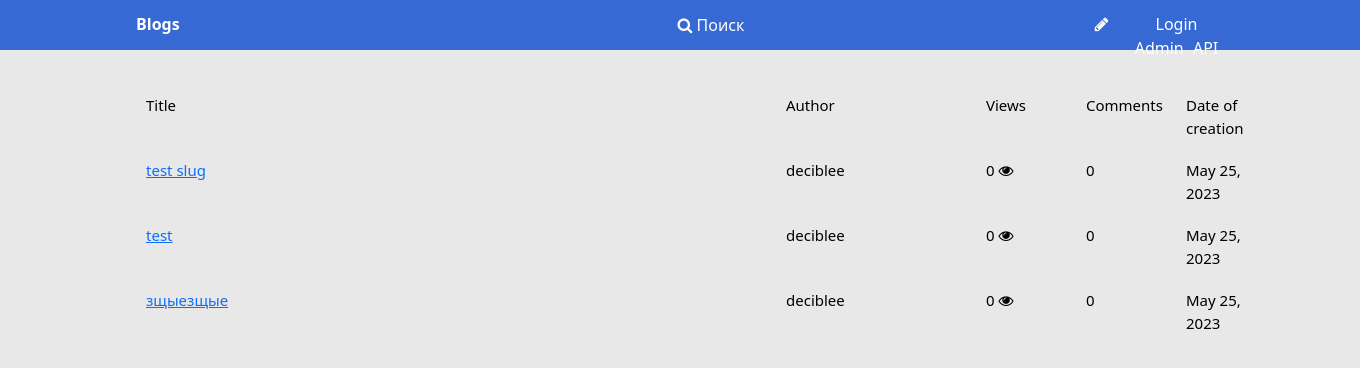
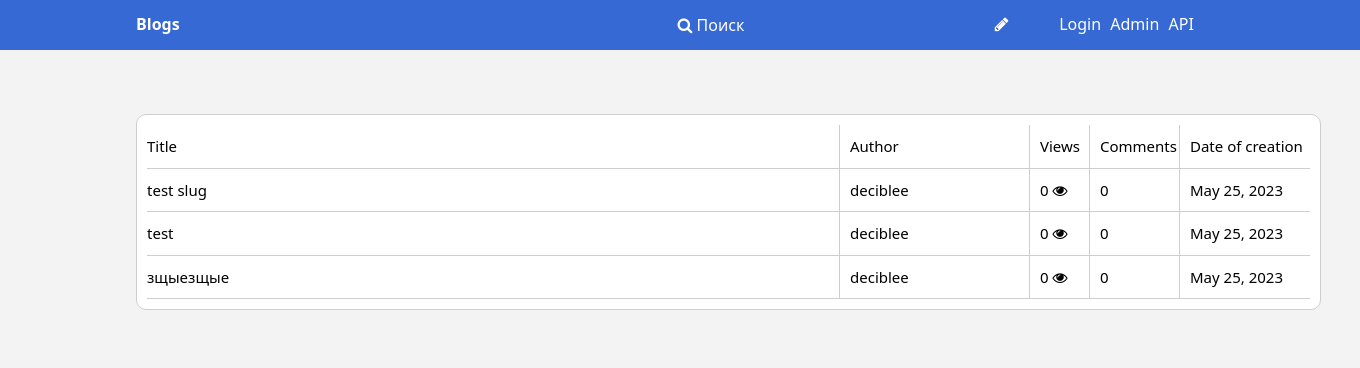
Before and after one commit to Calculated1528/Courses, a Django app: page / in a window 1360 px wide. Shown: the top 368 px of the page. Run offline with Django 4.2, Linux system fonts and the light colour scheme; data comes from the database, SQL or seed files in the repository; both versions use the stored data as it was after the commit; parts of the project's set-up code (start-up, migrations or seed data) failed here and were passed over.

Commit message:
Изменение вида home

```diff
--- a/account/static/css/main.css
+++ b/account/static/css/main.css
@@ -4,7 +4,7 @@
 }
 
 .body_all {
-    background-color: #e8e8e8;
+    background-color: #f3f3f3;
 }
 
 .header_m{
@@ -52,7 +52,7 @@
 .header_right{
     float: right;
     height: 45px;
-    width: 250px;
+    width: 350px;
     text-align: center;
     margin-top: 2px;
     margin-right: 10%;
@@ -112,7 +112,7 @@
 .header-text{
     color: white;
     height: 45px;
-    width: 100px;
+    width: 200px;
     text-align: center;
     padding-top: 10px;
     float: right;
@@ -131,7 +131,7 @@
     margin-left: 10%;
     margin-top: 60px;
     width: 1200px;
-    height: 30px;
+    height: auto;
 }
 
 .body_search_text{
@@ -148,17 +148,25 @@
 .articles{
     margin-top: 30px;
     height: auto;
-    background: white;
+    background-color: white;
     width: 1185px;
+    padding-top: 10px;
+    padding-bottom: 10px;
     border-radius: 10px;
-    border: 5px;
-    border-color: rgb(172, 55, 55);
+    float: left;
+    border-width: 1px;
+    border-color: rgb(206, 206, 206);
+    border-style: solid;
 }
 
 .article{
-    width: 1180px;
+    width: auto;
     height: auto;
-    border-bottom: rgb(206, 206, 206) 1px;
+    float: left;
+    border-bottom: 1px solid rgb(206, 206, 206);
+    background-color: white;
+    margin-left: 10px;
+    margin-right: 10px;
 }
 
 .article_name{
@@ -167,10 +175,11 @@
     padding-top: 10px;
     padding-bottom: 10px;
     font-size: 15px;
-    padding-left: 10px;
     color: black;
-    width: 640px;
-    border-right: 1px rgb(206, 206, 206);
+    width: 693px;
+    border-right: 4px;
+    border-right: 1px solid rgb(206, 206, 206);
+    text-decoration: none;
 }
 
 .article_author{
@@ -179,10 +188,10 @@
     padding-top: 10px;
     padding-bottom: 10px;
     font-size: 15px;
-    margin-left: 10px;
+    padding-left: 10px;
     color: black;
     width: 190px;
-    border-right: 1px rgb(206, 206, 206);
+    border-right: 1px solid rgb(206, 206, 206);
 }
 
 .article_view{
@@ -191,10 +200,10 @@
     padding-top: 10px;
     padding-bottom: 10px;
     font-size: 15px;
-    margin-left: 10px;
+    padding-left: 10px;
     color: black;
-    width: 90px;
-    border-right: 1px rgb(206, 206, 206);
+    width: 60px;
+    border-right: 1px solid rgb(206, 206, 206);
 }
 
 .article_comment{
@@ -203,10 +212,10 @@
     padding-top: 10px;
     padding-bottom: 10px;
     font-size: 15px;
-    margin-left: 10px;
+    padding-left: 10px;
     color: black;
     width: 90px;
-    border-right: 1px rgb(158, 54, 54);
+    border-right: 1px solid rgb(206, 206, 206);
 }
 
 .article_date{
@@ -215,15 +224,12 @@
     padding-top: 10px;
     padding-bottom: 10px;
     font-size: 15px;
-    margin-left: 10px;
+    padding-left: 10px;
     color: black;
-    width: 90px;
+    width: 130px;
 }
 
-.article_line{
-    width: 1175;
-    background: rgb(206, 206, 206);
-    height: 1px;
-    border-top: none;
-    border-bottom: none;
+.link-style{
+    color: black;
+    text-decoration: none;
 }
--- a/templates/blog/home.html
+++ b/templates/blog/home.html
@@ -28,35 +28,25 @@
 <div class="articles">
     <div class="article">
         <div class="article_name">
-            <span>
-                Title
-            </span>
+            Title
         </div>
         <div class="article_author">
-            <span>
                 Author
-            <span/>
         </div>
         <div class="article_view">
-            <span>
                 Views
-            </span>
         </div>
         <div class="article_comment">
-            <span>
                 Comments
-            </span>
         </div>
         <div class="article_date">
-            <span>
                 Date of creation
-            </span>
         </div>
     </div>
     {% for post in Posts %}
     <div class="article">
         <div class="article_name">
-            <a href={% url 'blog:single_post' post.slug%}>{{ post.title }}</a>
+            <a href={% url 'blog:single_post' post.slug%} class="link-style">{{ post.title }}</a>
         </div>
         <div class="article_author">
             {{post.user}}
```
Also changed, not shown: db.sqlite3.
